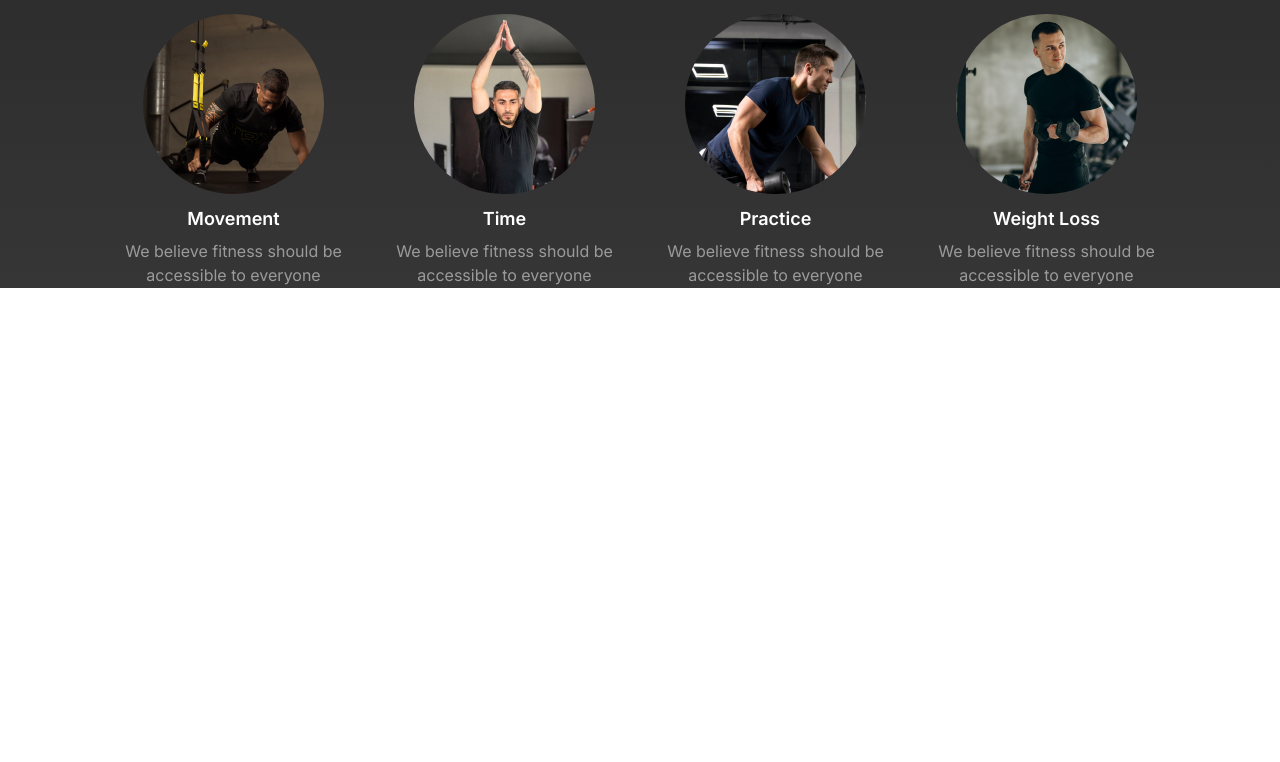
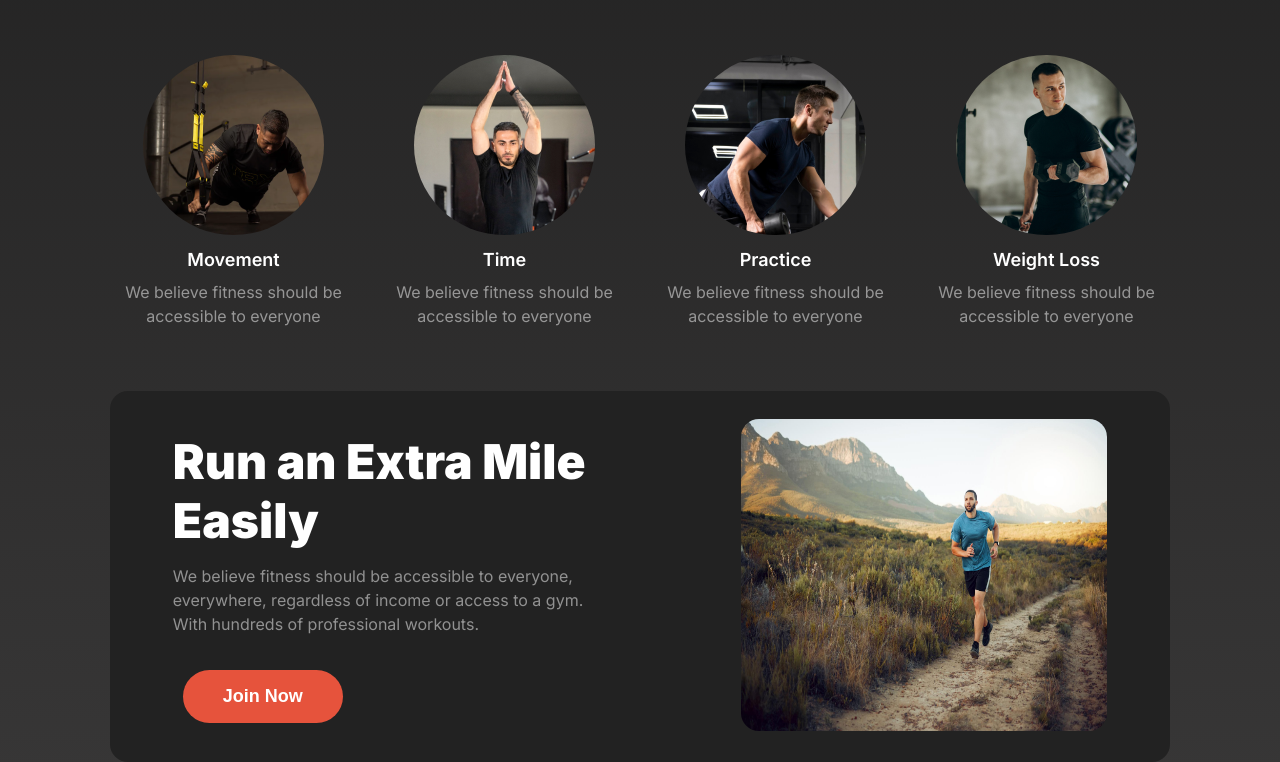
Before and after one commit to shahidca/B10A2-versatile-ui, a plain HTML site: page index.html in a window 1280 px wide. Shown: the part 963-1725 px from the top of the page. Before the commit the page ends 1251 px from the top, so only its background shows below. Drawn offline with Linux system fonts and the light colour scheme.

Commit message:
Run an Extra Mile Easily added

```diff
--- a/index.html
+++ b/index.html
@@ -50,7 +50,7 @@
         <!-- Change Your Habits Start Codding Here -->
          <section class="container">
             <div class="text-area">
-                <h2 class="habit-title">Change Your Habits</h2>
+                <h2 class=" title-h2">Change Your Habits</h2>
             <p class="habit-description text-primary">We believe fitness should be accessible to everyone, everywhere, regardless of income or access to a gym.</p>
             </div>
             <div class="img-container">
@@ -77,6 +77,20 @@
                 </div>
             </div>
          </section>
+         <!-- Run an Extra Mile Easily codding start here -->
+          <section class="run-an-extra-mile-easily display-flex">
+            <div class="run-an-extra-text-container">
+                <h2 class="title-h2">Run an Extra
+                    Mile Easily</h2>
+                <p class="text-primary">We believe fitness should be accessible to everyone, everywhere, regardless of income or access to a gym. With hundreds of professional workouts.</p>
+                <button class="btn">Join Now</button>
+            </div>
+
+            <div class="running-img">
+                <img src="./images/run.jpg" alt="">
+            </div>
+          </section>
+
 
 
     </main>
--- a/style/style.css
+++ b/style/style.css
@@ -31,6 +31,11 @@ font-size: 1rem;
 font-weight: 400;
 line-height: 24px;
 }
+.title-h2{
+    color: rgb(255, 255, 255);
+font-size: 3rem;
+font-weight: 900;
+}
 
 /* header part style start here */
 .nav-bar{
@@ -39,6 +44,7 @@ align-items: center;
 padding-top: 1rem;
 margin-left: 11.87rem;
 margin-right: 11.87rem;
+padding-top: 57px;
 }
 .nav-title{
 color: rgb(230, 83, 60);
@@ -179,21 +185,17 @@ font-weight: 400;
     margin: 0 auto;
     margin-top: 58px;
 }
-.habit-title{
-    color: rgb(255, 255, 255);
-font-size: 3rem;
-font-weight: 900;
-}
+
 .fitness-img img{
 border-radius: 90px;
 }
 .img-name{
-    color: rgb(255, 255, 255);
+color: rgb(255, 255, 255);
 font-size: 1.125rem;
 font-weight: 600;
 }
 .fitness-img{
-    width: 231px;
+width: 231px;
 height: 274px;
 text-align: center;
 }
@@ -204,5 +206,31 @@ margin-top: 10px;
 margin-top: 10px;
 }
 .habit-description{
+margin-top: 14px;
+}
+/* <!-- Run an Extra Mile Easily style start here --> */
+.run-an-extra-mile-easily {
+width: 1060px;
+height: 371px;
+margin: 0 auto;
+border-radius: 18px;
+background: rgb(34, 34, 34);
+margin-top: 62px;
+justify-content: space-around;
+align-items: center;
+}
+.run-an-extra-text-container{
+    width: 443px;
+    height: 290px;
+}
+.run-an-extra-text-container p{
     margin-top: 14px;
 }
+.run-an-extra-text-container button{
+    margin-top: 34px;
+}
+.running-img img{
+width: 366px;
+height: 312px;
+border-radius: 18px;
+}
```
